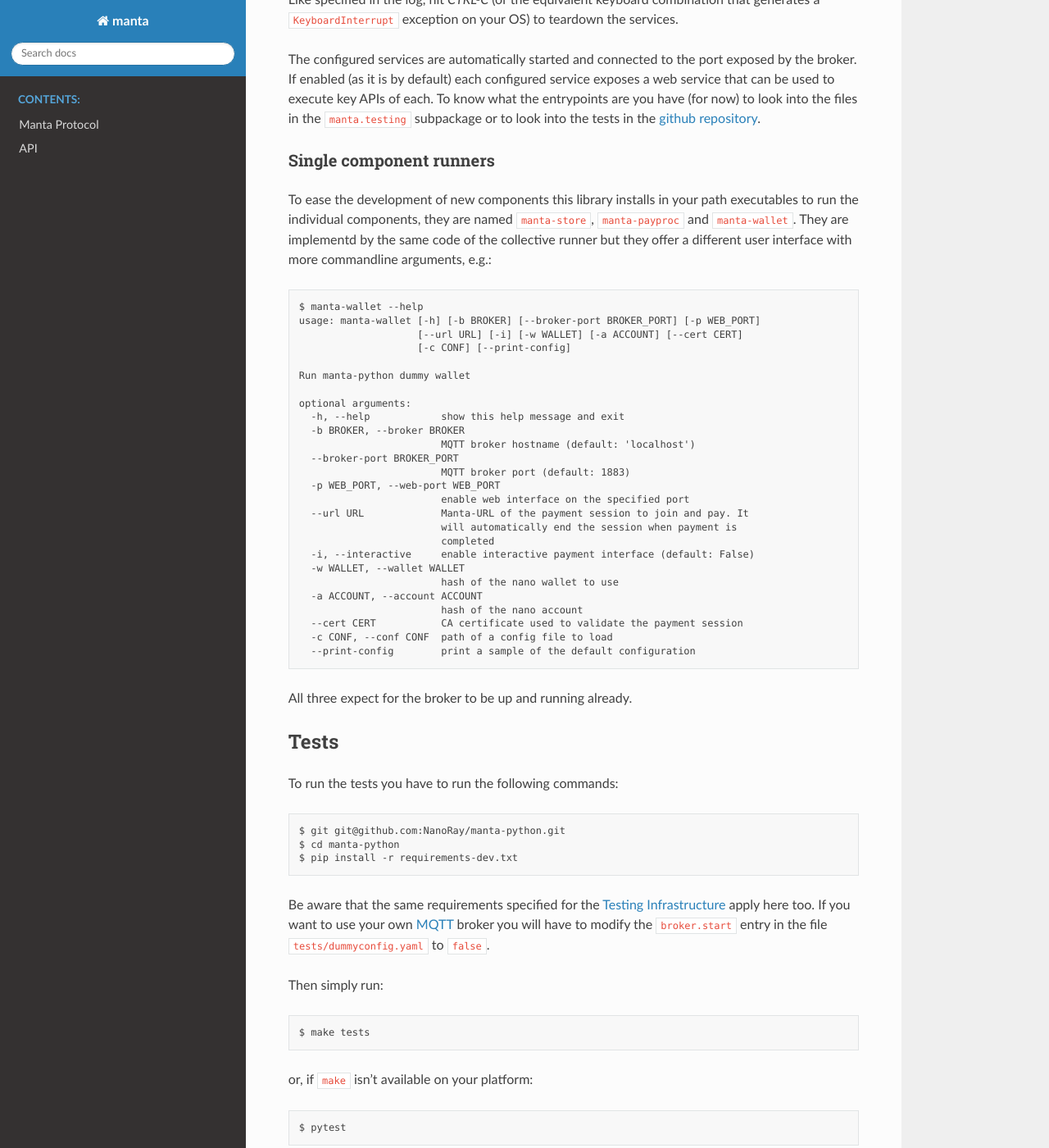
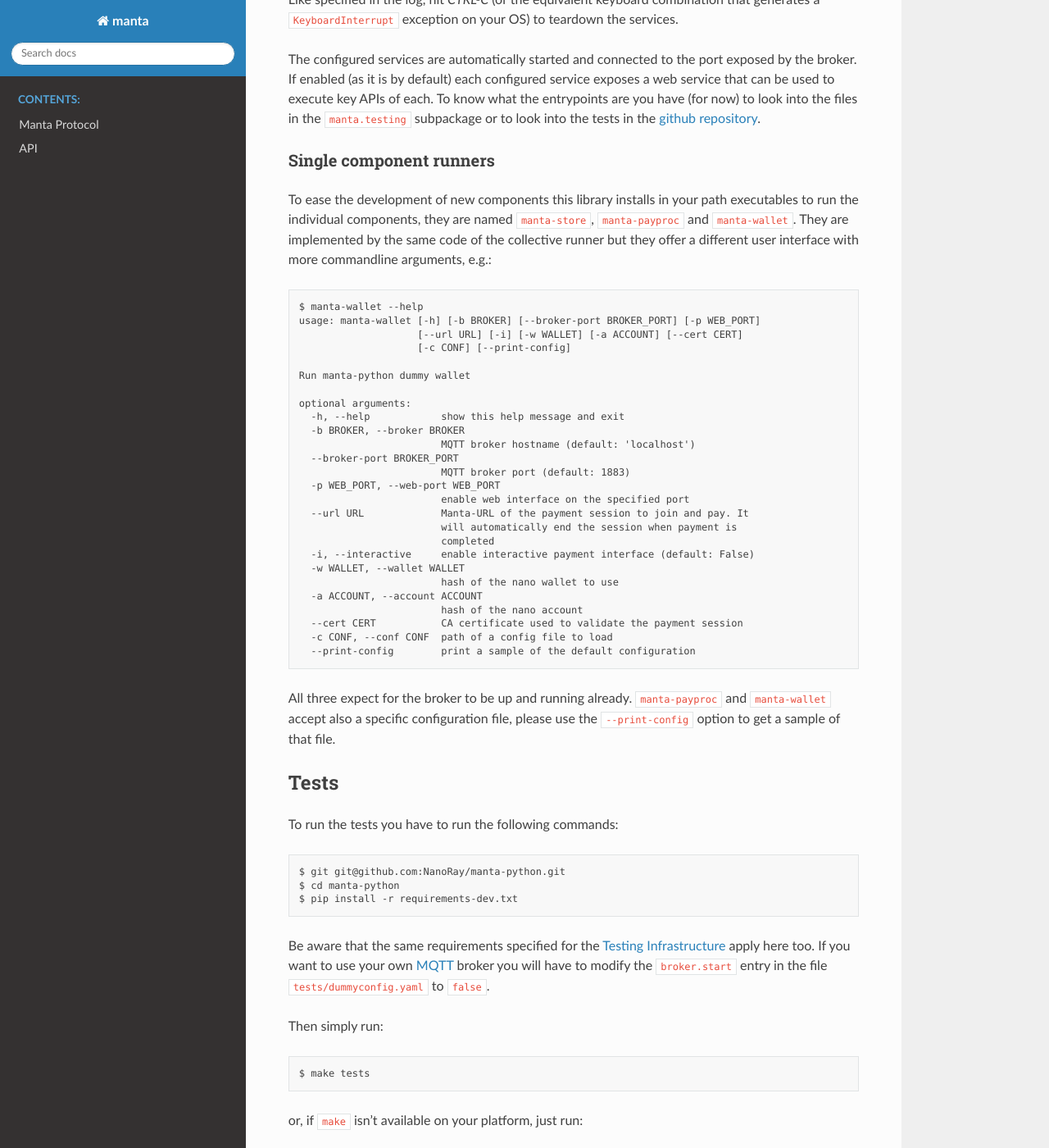
Before and after one commit to appiapay/manta-python, a Sphinx documentation site: the page built from docs/index.rst, in a window 1280 px wide and 1400 px high, scrolled down 1536 px. Shown: the whole window at 82% size. Built offline with Sphinx 7.4.7 and the Read the Docs theme 2.0.0, drawn with Linux system fonts in a browser that asks for light colours.

Commit message:
Add a paragraph about the config files of the single component runners

```diff
--- a/docs/index.rst
+++ b/docs/index.rst
@@ -93,7 +93,7 @@ Single component runners
 To ease the development of new components this library installs in
 your path executables to run the individual components, they are named
 ``manta-store``, ``manta-payproc`` and ``manta-wallet``. They are
-implementd by the same code of the collective runner but they offer a
+implemented by the same code of the collective runner but they offer a
 different user interface with more commandline arguments, e.g.::
 
  $ manta-wallet --help
@@ -123,7 +123,10 @@ different user interface with more commandline arguments, e.g.::
    -c CONF, --conf CONF  path of a config file to load
    --print-config        print a sample of the default configuration
 
-All three expect for the broker to be up and running already.
+All three expect for the broker to be up and running
+already. ``manta-payproc`` and ``manta-wallet`` accept also a specific
+configuration file, please use the ``--print-config`` option to get a
+sample of that file.
 
 Tests
 =====
@@ -143,7 +146,7 @@ Then simply run::
 
  $ make tests
 
-or, if ``make`` isn't available on your platform::
+or, if ``make`` isn't available on your platform, just run::
 
  $ pytest
 
```
